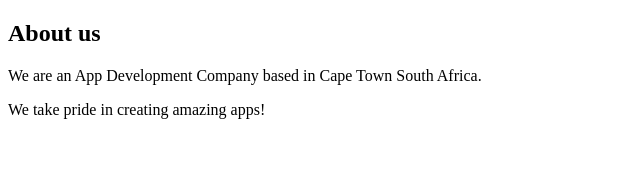
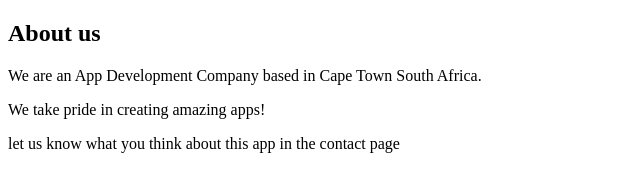
Before and after one commit to sihammanuel/SuperheroApp, a plain HTML site: page about.html in a window 1280 px wide. Shown: the whole page, without its empty margins (0-640 px from the left). Drawn offline with Linux system fonts and the light colour scheme.

Commit message:
Update about.html

```diff
--- a/about.html
+++ b/about.html
@@ -7,5 +7,6 @@
         <h2>About us</h2>
         <p>We are an App Development Company based in Cape Town South Africa.</p>
         <p>We take pride in creating amazing apps!</p>
+        <p>let us know what you think about this app in the contact page</p>
     </body>
 </html>
```
